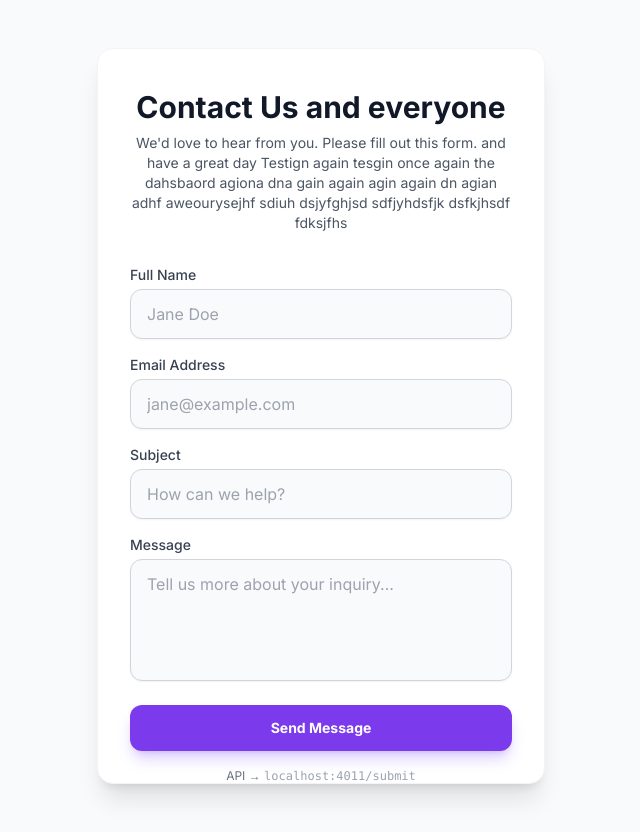
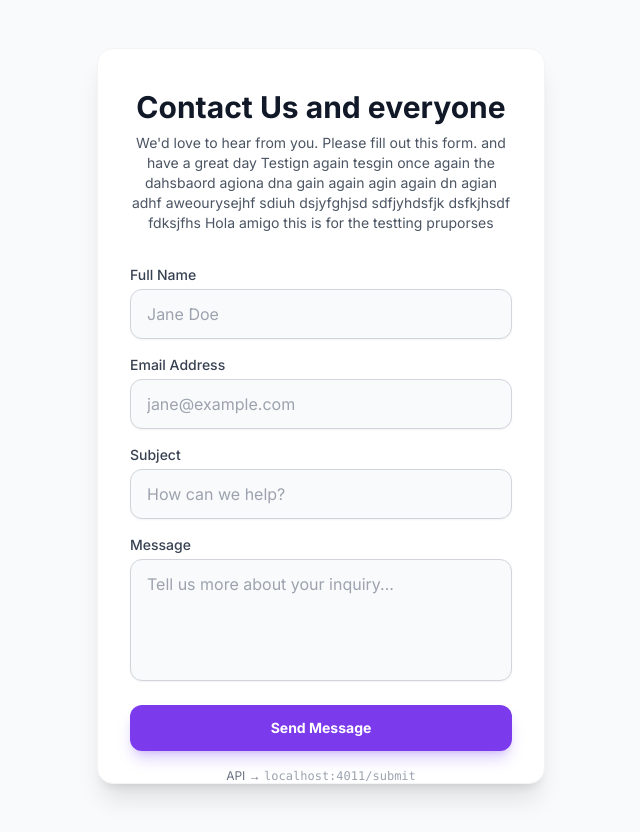
Before and after one commit to R-Pavan-2503/devops_agent_test_apps, a React (Vite) app in the folder apps/forms/frontend/: page / in a window 1280 px wide. Shown: the whole page, without its empty margins (319-959 px from the left). Built offline with nearby package versions, Linux system fonts and the light colour scheme; the HTML template or start-up script is replaced by a standard one.

Commit message:
back to testiong v1

```diff
--- a/apps/forms/frontend/src/App.jsx
+++ b/apps/forms/frontend/src/App.jsx
@@ -97,6 +97,8 @@ export default function App() {
             agiona dna gain again agin
             again dn agian adhf aweourysejhf sdiuh
             dsjyfghjsd sdfjyhdsfjk dsfkjhsdf fdksjfhs
+
+            Hola amigo this is for the testting pruporses
           </p>
         </div>
 
```
